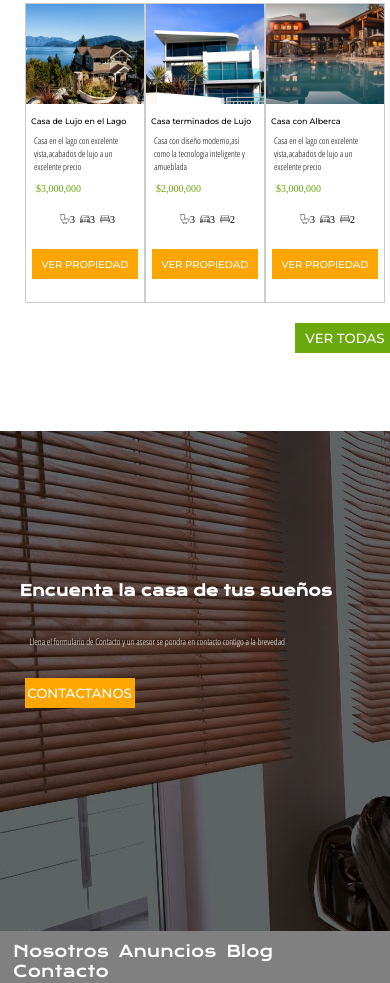
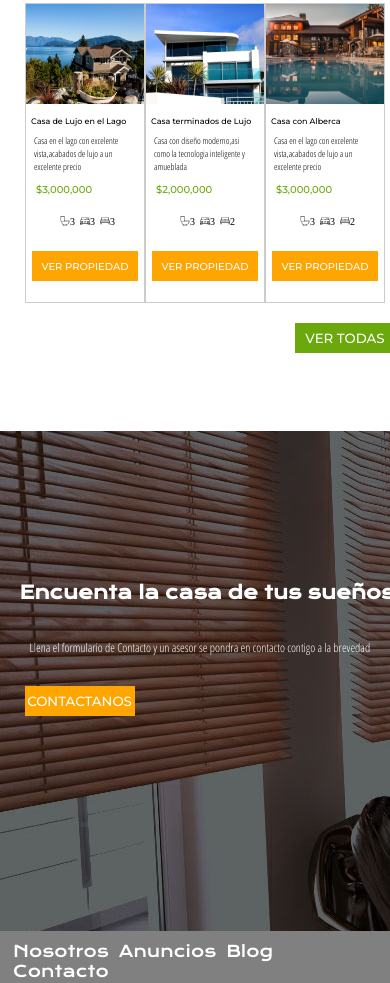
Before and after one commit to FernandoMMarina/trabajopracticointegrador-Css, a plain HTML site: page index.html in a window 390 px wide. Shown: the part 1019-2002 px from the top of the page. Drawn offline with nearby package versions, Linux system fonts and the light colour scheme; a web font is replaced by a local one.

Commit message:
Update style.css

```diff
--- a/style.css
+++ b/style.css
@@ -1,5 +1,6 @@
 *{
     margin: 0;padding: 0;box-sizing: border-box;
+
 }
 article{
     height: 200px;
@@ -170,6 +171,7 @@ h5{
     font-family: 'Open Sans Condensed', sans-serif;
  }
  .precio{
+        font-family: 'Montserrat', sans-serif;
         font-size: 20px;
         color: rgb(106, 168, 12);
         text-align: left;
@@ -236,7 +238,7 @@ h5{
     left: 15%;
  }
  .text-seccion3{
-    font-size: 15px;
+    font-size: 20px;
     text-align: left;
     margin: 10px;
     font-family: 'Open Sans Condensed', sans-serif;
@@ -582,6 +584,7 @@ h5{
           height: 100px;
           width: 100%;
         }
+
          .grid{
             display: grid;
             grid-template-columns: auto auto auto auto auto auto;
@@ -652,23 +655,22 @@ h5{
             margin: 5px;
             font-family: 'Montserrat', sans-serif;
      }
-      nav{
-          height: 600px;
-            -webkit-background-size:1300px 600px ;
-      }
         .nav-font{
             margin: 3px;
         }
         h5{
             font-size: 18px;
         }
-
+        nav{
+            height: 600px;
+            -webkit-background-size:1300px 600px ;
+               }
         .h-seccion3{
-            font-size: 15px;
+            font-size: 18px;
             left: 5%;
         }
         .text-seccion3{
-            font-size: 9px;
+            font-size: 12px;
             left: 5%;
         }
         .bt-contactanos{
```
